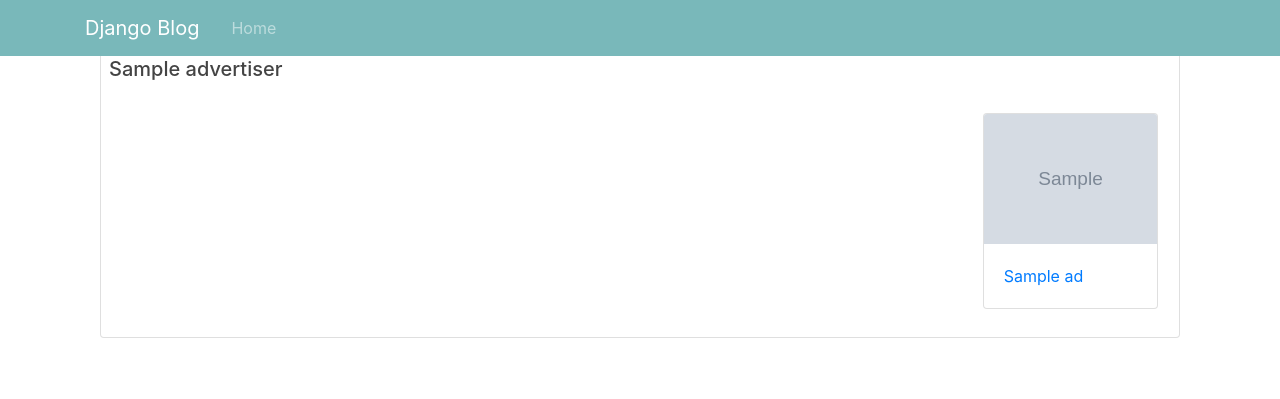
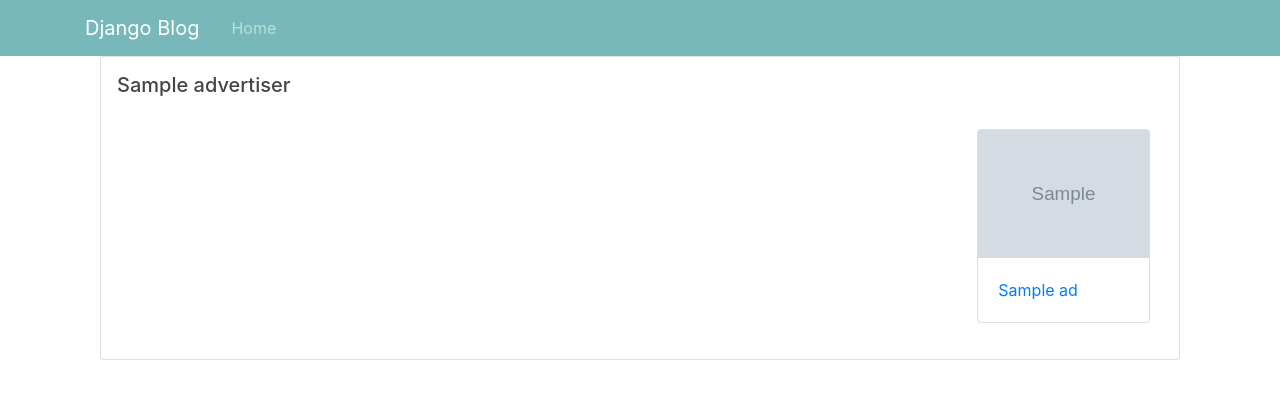
Before and after one commit to Masihbr/django-ad-manager, a Django app: page / in a window 1280 px wide. Shown: the top 399 px of the page. Run offline with Django 3.2, Linux system fonts and the light colour scheme; tables that the repository leaves empty hold one stand-in row (values such as "Sample post"); grey boxes marked "Sample" are stand-in pictures; some libraries are stand-ins or nearby versions.

Commit message:
added html files

```diff
--- a/advertiser_management/templates/advertiser_management/ads.html
+++ b/advertiser_management/templates/advertiser_management/ads.html
@@ -16,7 +16,7 @@
 <body>
 <div class="container" dir="rtl">
     {% for advertiser in advertisers %}
-        <div class="card mt-2 p-2">
+        <div class="card mt-3 p-3">
             <h5 class="card-title">{{ advertiser.name }}</h5>
             <div class="card-body">
                 <div class="row">
```
